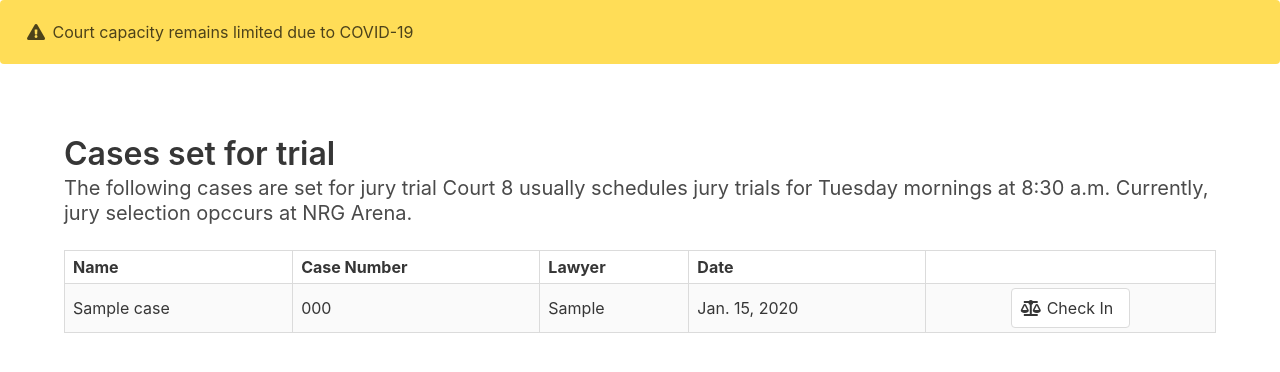
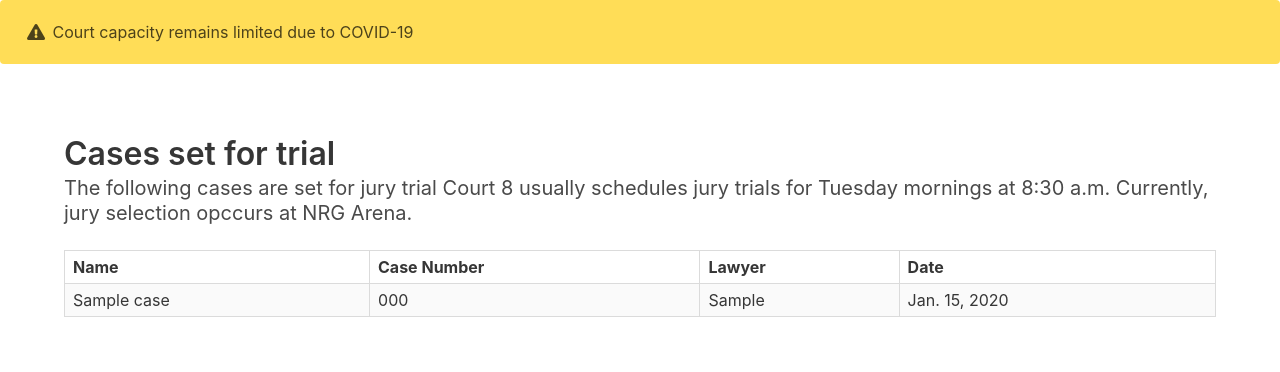
Before and after one commit to frabyn/courtbot, a Django app: template templates/case_manager/trials.html in a window 1280 px wide. Shown: the part 64-436 px from the top of the page. Run offline with Django 3.2, Linux system fonts and the light colour scheme; the template is opened without the code that fills it: values that come from a table or form of the project are taken from there, others are empty; tables that the repository leaves empty hold one stand-in row (values such as "Sample post"); some libraries are stand-ins or nearby versions.

Commit message:
Remove column from calendar list

```diff
--- a/templates/case_manager/trials.html
+++ b/templates/case_manager/trials.html
@@ -1,11 +1,14 @@
-{% extends "case_manager/base.html" %}
-{% block title %}Daily Docket — {{ block.super }}{% endblock %}
-{% block content %}
+{% extends "case_manager/base.html" %} {% block title %}Daily Docket — {{
+block.super }}{% endblock %} {% block content %}
 
 <div class="section">
   <div class="container">
     <h1 class="title">Cases set for trial</h1>
-        <h2 class="subtitle">The following cases are set for jury trial Court 8 usually schedules jury trials for Tuesday mornings at 8:30 a.m. Currently, jury selection opccurs at NRG Arena.</h2>
+    <h2 class="subtitle">
+      The following cases are set for jury trial Court 8 usually schedules jury
+      trials for Tuesday mornings at 8:30 a.m. Currently, jury selection opccurs
+      at NRG Arena.
+    </h2>
 
     <table class="table is-bordered is-striped is-narrow is-fullwidth">
       <tr>
@@ -13,28 +16,16 @@
         <th>Case Number</th>
         <th>Lawyer</th>
         <th>Date</th>
-                            <th></th>
       </tr>
       {% for r in results %}
       <tr>
-                    <td style="vertical-align:middle">{{r.defendant_name}}</td>
-                    <td style="vertical-align:middle">{{r.cause_number}}</td>
-                    <td style="vertical-align:middle">{{r.defense_lawyer}}</td>
-                    <td style="vertical-align:middle">{{r.next_setting}}</td>
-                    <td style="text-align: center">
-                        <div class="buttons is-centered">
-                            <a class="is-blue button" href="{% url 'case_manager:view_case' r.pk %}">
-                                <span class="icon">
-                                    <i class="fas fa-balance-scale" aria-hidden="true"></i>
-                                </span>
-                                <span class="is-primary">Check In</span>
-                            </a>
-                        </div>
-                    </td>
+        <td style="vertical-align: middle">{{r.defendant_name}}</td>
+        <td style="vertical-align: middle">{{r.cause_number}}</td>
+        <td style="vertical-align: middle">{{r.defense_lawyer}}</td>
+        <td style="vertical-align: middle">{{r.next_setting}}</td>
       </tr>
       {% endfor %}
     </table>
-
   </div>
 </div>
 
```
Lines whose indentation alone changed are shown as unchanged.
